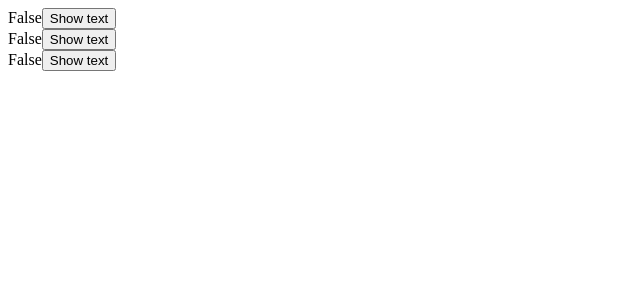
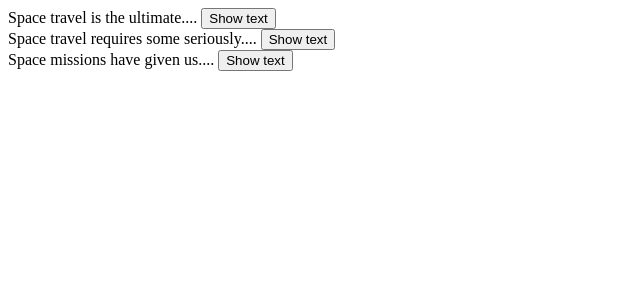
Before and after one commit to tojibayevvv/popcorn, a React (Create React App) app: page / in a window 1280 px wide. Shown: the top 300 px of the page, without its empty margins (0-640 px from the left). Built offline with nearby package versions, Linux system fonts and the light colour scheme.

Commit message:
done today's practise

```diff
--- a/src/TextExpander.js
+++ b/src/TextExpander.js
@@ -32,9 +32,12 @@ export default function TextExpander() {
 function Expander({
   expandButtonText = "Show text",
   collapseButtonText = "Collapse text",
+  minText = 5,
   children,
 }) {
   const [isExpanded, setIsExpanded] = useState(false);
+
+  const collapsedText = children.split(" ").slice(0, minText).join(" ") + ".... "
 
   function handleClick() {
     setIsExpanded((exp) => !exp);
@@ -42,7 +45,7 @@ function Expander({
 
   return (
     <div>
-      {isExpanded ? children : "False"}
+      {isExpanded ? children : collapsedText}
       <button onClick={handleClick}>{isExpanded ? collapseButtonText : expandButtonText}</button>
     </div>
   );
```
